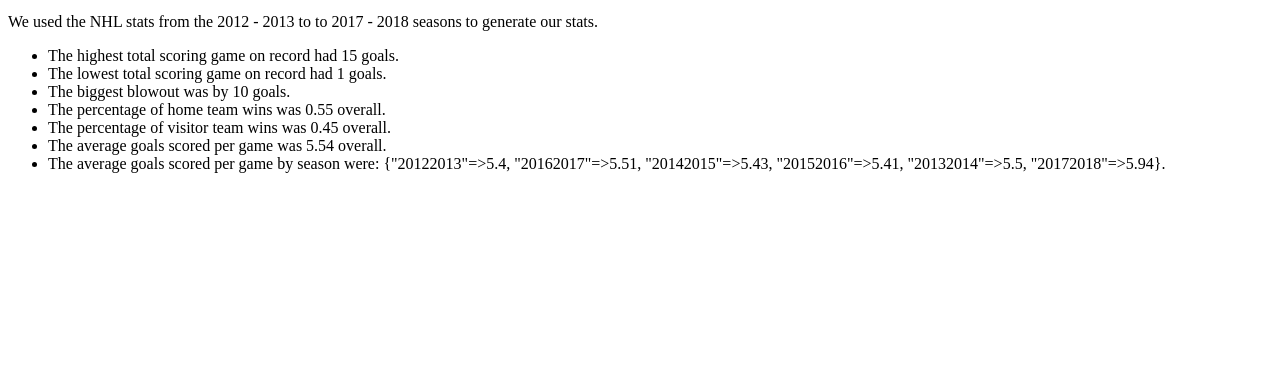
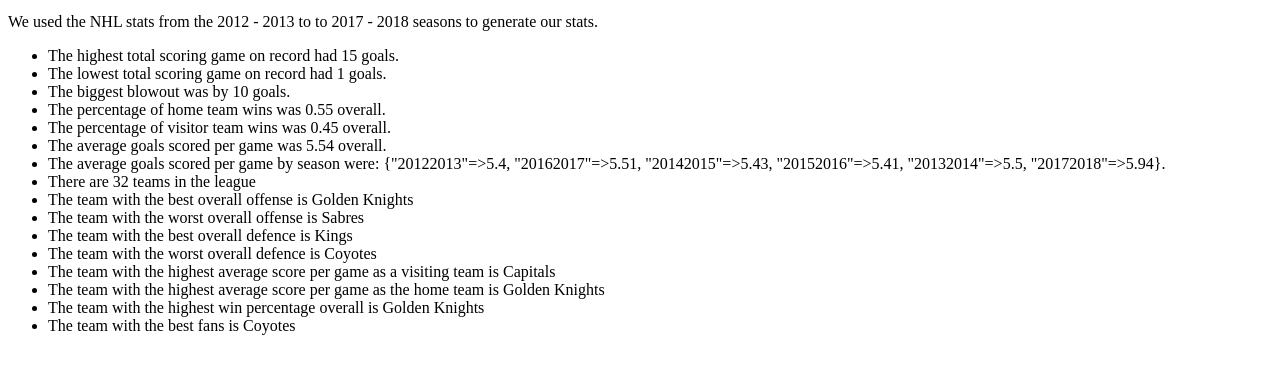
Before and after one commit to Myrdden/cross_check, a plain HTML site: page site/index.html in a window 1280 px wide. Shown: the part 87-460 px from the top of the page. Drawn offline with Linux system fonts and the light colour scheme.

Commit message:
Update to automatically write to index.html

```diff
--- a/site/index.html
+++ b/site/index.html
@@ -1,4 +1,5 @@
-<html>
+
+  <html>
     <head><title>Super Hocky Sports Time Deluxe!!</title></head>
     <body>
 
@@ -24,22 +25,23 @@
           5.54 overall.</li>
           <li>The average goals scored per game by season were:
           {"20122013"=>5.4, "20162017"=>5.51, "20142015"=>5.43, "20152016"=>5.41, "20132014"=>5.5, "20172018"=>5.94}.</li>
-          <!-- <li></li>
-          <li></li>
-          <li></li>
-          <li></li>
-          <li></li>
-          <li></li>
-          <li></li>
-          <li></li>
-          <li></li>
-          <li></li>
-          <li></li>
-          <li></li>
-          <li></li>
-          <li></li>
-          <li></li>
-          <li></li> -->
+          <li>There are 32 teams in the league </li>
+          <li>The team with the best overall offense is
+          Golden Knights</li>
+          <li>The team with the worst overall offense is
+          Sabres</li>
+          <li>The team with the best overall defence is
+          Kings</li>
+          <li>The team with the worst overall defence is
+          Coyotes</li>
+          <li>The team with the highest average score per game as
+          a visiting team is Capitals</li>
+          <li>The team with the highest average score per game as
+          the home team is Golden Knights</li>
+          <li>The team with the highest win percentage overall is
+          Golden Knights</li>
+          <li>The team with the best fans is
+          Coyotes</li>
       </ul>
 
       </p>
```
Also changed, not shown: 1 other file.
